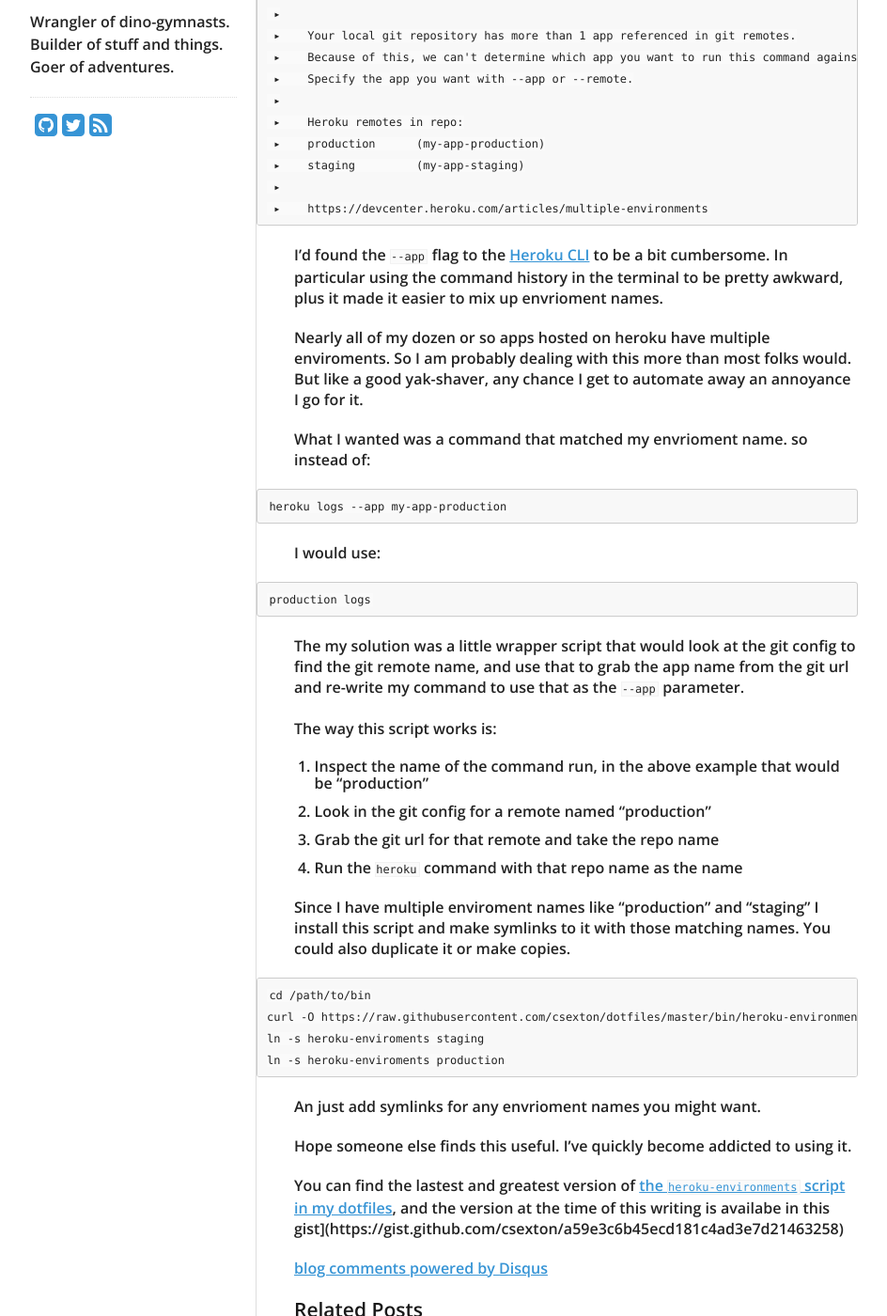
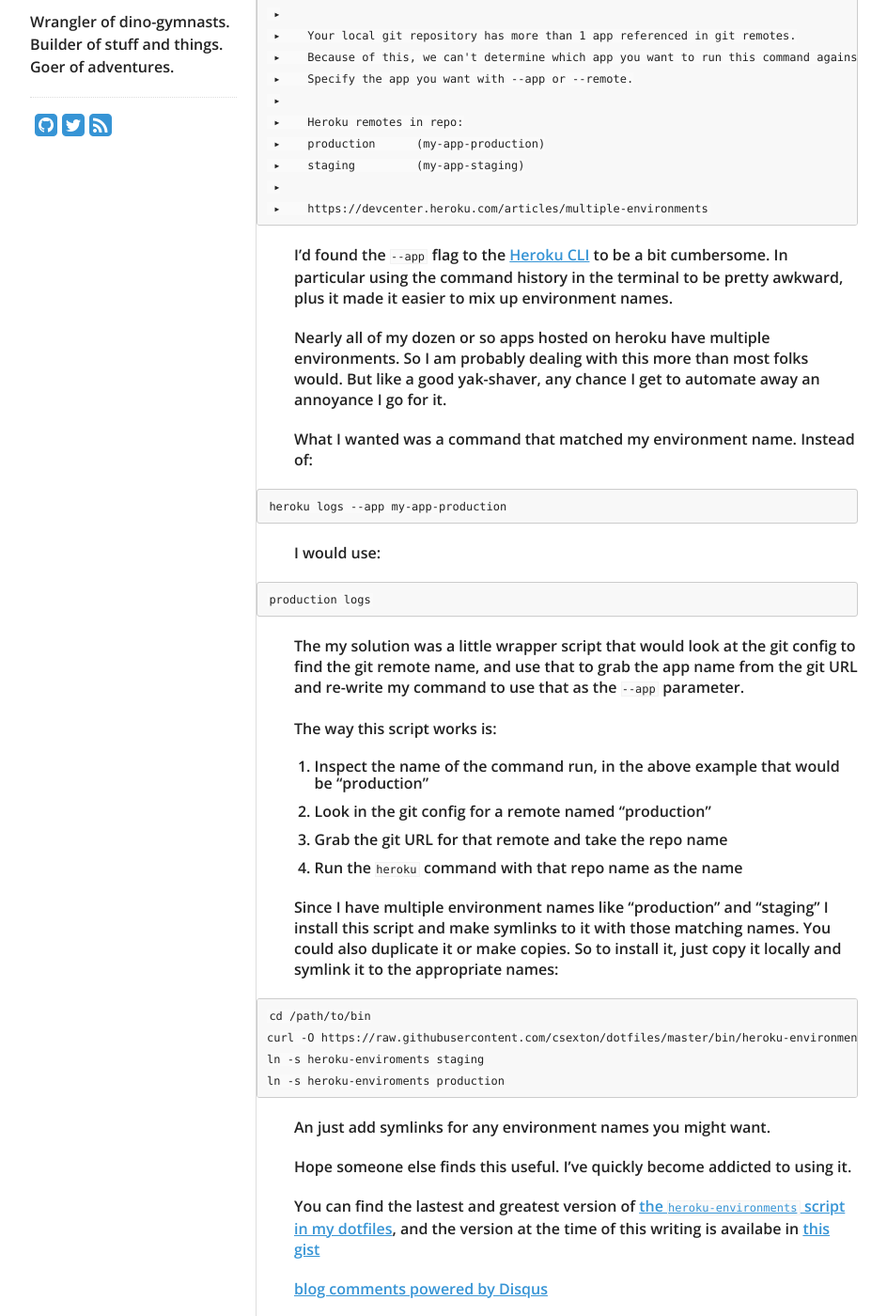
Before and after one commit to csexton/codeography.com, a Jekyll site: the page built from _posts/2016-04-27-heroku-environments-command-line-helper.md, in a window 1280 px wide and 1400 px high, scrolled down 256 px. Shown: the whole window at 94% size, without its empty margins (138-1082 px from the left). Built offline with Jekyll 4.4.1, drawn with Linux system fonts in a browser that asks for light colours; nearby versions of some CDN libraries; comment, search, counter and statistics services are not loaded.

Commit message:
Fix a few typos in the heroku cli post

````diff
--- a/_posts/2016-04-27-heroku-environments-command-line-helper.md
+++ b/_posts/2016-04-27-heroku-environments-command-line-helper.md
@@ -22,12 +22,12 @@ I was pretty annoyed at this message:
  ▸    https://devcenter.heroku.com/articles/multiple-environments
 ```
 
-I'd found the `--app` flag to the [Heroku CLI](https://devcenter.heroku.com/articles/heroku-command) to be a bit cumbersome. In particular using the command history in the terminal to be pretty awkward, plus it made it easier to mix up envrioment names.
+I'd found the `--app` flag to the [Heroku CLI](https://devcenter.heroku.com/articles/heroku-command) to be a bit cumbersome. In particular using the command history in the terminal to be pretty awkward, plus it made it easier to mix up environment names.
 
-Nearly all of my dozen or so apps hosted on heroku have multiple enviroments. So I am probably dealing with this more than most folks would. But like a good yak-shaver, any chance I get to automate away an annoyance I go for it.
+Nearly all of my dozen or so apps hosted on heroku have multiple environments. So I am probably dealing with this more than most folks would. But like a good yak-shaver, any chance I get to automate away an annoyance I go for it.
 
 
-What I wanted was a command that matched my envrioment name. so instead of:
+What I wanted was a command that matched my environment name. Instead of:
 
 ```
 heroku logs --app my-app-production
@@ -39,16 +39,16 @@ I would use:
 production logs
 ```
 
-The my solution was a little wrapper script that would look at the git config to find the git remote name, and use that to grab the app name from the git url and re-write my command to use that as the `--app` parameter.
+The my solution was a little wrapper script that would look at the git config to find the git remote name, and use that to grab the app name from the git URL and re-write my command to use that as the `--app` parameter.
 
 The way this script works is:
 
 1. Inspect the name of the command run, in the above example that would be "production"
 1. Look in the git config for a remote named "production"
-1. Grab the git url for that remote and take the repo name
+1. Grab the git URL for that remote and take the repo name
 1. Run the `heroku` command with that repo name as the name
 
-Since I have multiple enviroment names like "production" and "staging" I install this script and make symlinks to it with those matching names. You could also duplicate it or make copies.
+Since I have multiple environment names like "production" and "staging" I install this script and make symlinks to it with those matching names. You could also duplicate it or make copies. So to install it, just copy it locally and symlink it to the appropriate names:
 
 ```
 cd /path/to/bin
@@ -57,8 +57,8 @@ ln -s heroku-enviroments staging
 ln -s heroku-enviroments production
 ```
 
-An just add symlinks for any envrioment names you might want.
+An just add symlinks for any environment names you might want.
 
 Hope someone else finds this useful. I've quickly become addicted to using it.
 
-You can find the lastest and greatest version of [the `heroku-environments` script in my dotfiles](https://github.com/csexton/dotfiles/blob/master/bin/heroku-environments), and the version at the time of this writing is availabe in this gist](https://gist.github.com/csexton/a59e3c6b45ecd181c4ad3e7d21463258)
+You can find the lastest and greatest version of [the `heroku-environments` script in my dotfiles](https://github.com/csexton/dotfiles/blob/master/bin/heroku-environments), and the version at the time of this writing is availabe in [this gist](https://gist.github.com/csexton/a59e3c6b45ecd181c4ad3e7d21463258)
````
